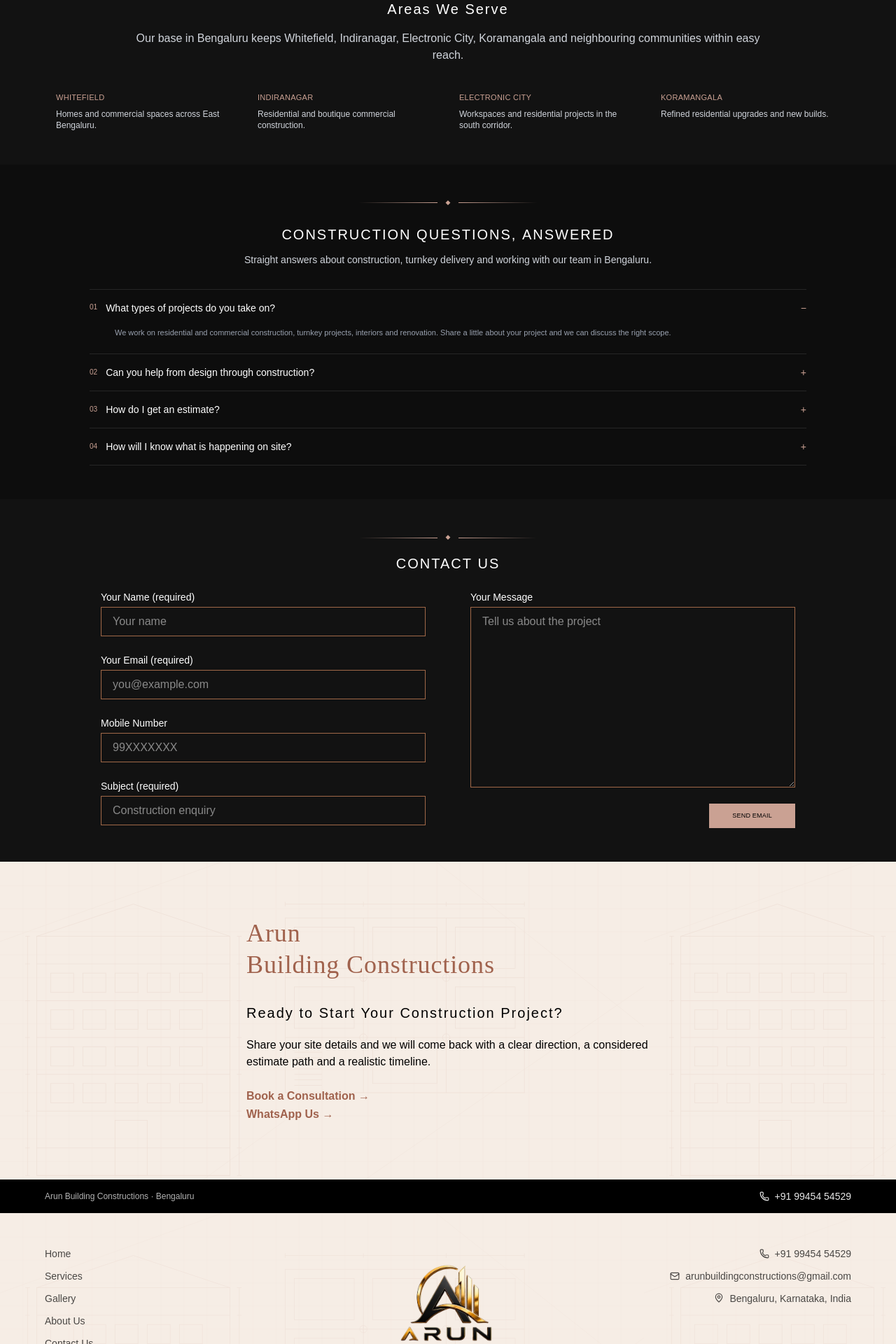
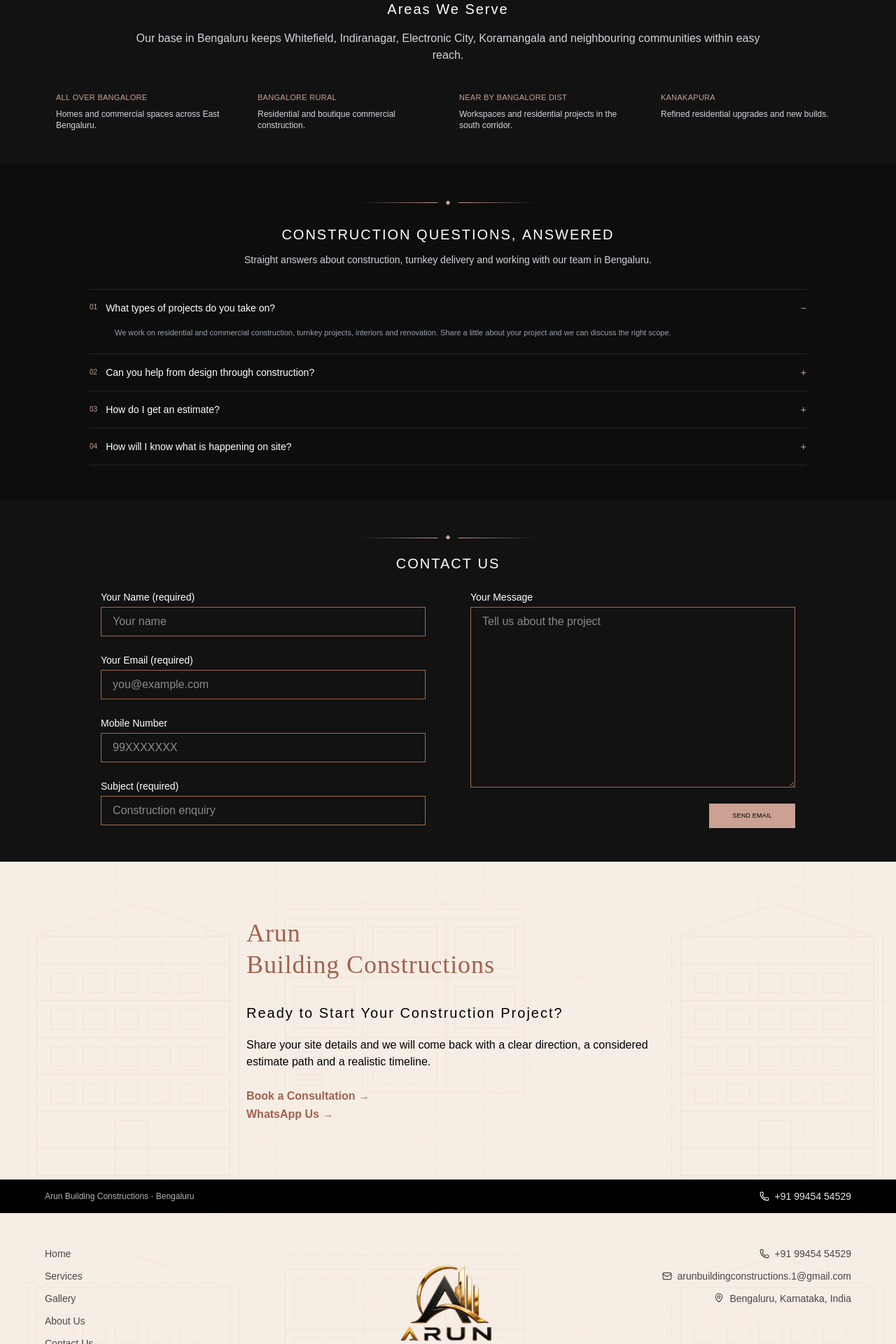
Before and after one commit to nethravathity-droid/Arunbuildingconstructions, a React (Vite) app: page / in a window 1280 px wide. Shown: the part 8000-9920 px from the top of the page at 70% size. Built offline with nearby package versions, Linux system fonts and the light colour scheme; a web font is replaced by a local one.

Commit message:
Update website without build files

```diff
--- a/src/components/Footer.jsx
+++ b/src/components/Footer.jsx
@@ -2,7 +2,7 @@
 import { Mail, MapPin, Phone } from "lucide-react";
 
 const PHONE = "+91 99454 54529";
-const EMAIL = "arunbuildingconstructions@gmail.com";
+const EMAIL = "arunbuildingconstructions.1@gmail.com";
 const links = [
   ["Home", "/"],
   ["Services", "/services"],
--- a/src/pages/Home.jsx
+++ b/src/pages/Home.jsx
@@ -56,10 +56,10 @@
 ];
 
 const areas = [
-  ["WHITEFIELD", "Homes and commercial spaces across East Bengaluru."],
-  ["INDIRANAGAR", "Residential and boutique commercial construction."],
-  ["ELECTRONIC CITY", "Workspaces and residential projects in the south corridor."],
-  ["KORAMANGALA", "Refined residential upgrades and new builds."],
+  ["ALL OVER BANGALORE", "Homes and commercial spaces across East Bengaluru."],
+  ["BANGALORE RURAL", "Residential and boutique commercial construction."],
+  ["NEAR BY BANGALORE DIST", "Workspaces and residential projects in the south corridor."],
+  ["KANAKAPURA", "Refined residential upgrades and new builds."],
 ];
 
 const faqs = [
--- a/src/pages/Process.jsx
+++ b/src/pages/Process.jsx
@@ -98,7 +98,7 @@
           </p>
 
           <Link
-            to="/contact"
+            to="/coantact"
             className="mt-7 inline-block border border-[#caa193]/70 px-8 py-3 font-conthrax text-[9px] uppercase tracking-wide text-[#caa193] transition-colors duration-300 hover:bg-[#caa193] hover:text-black sm:px-10 sm:text-[10px]"
           >
             START YOUR PROJECT
```
